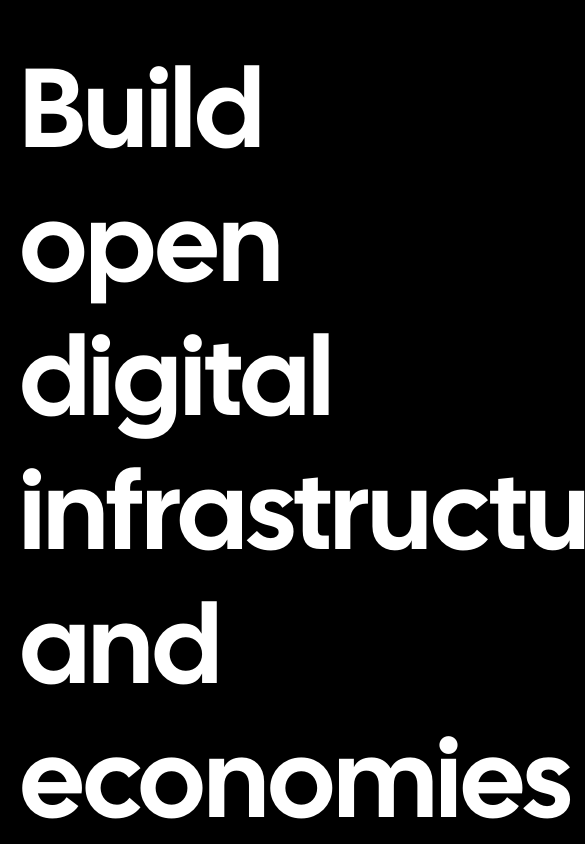
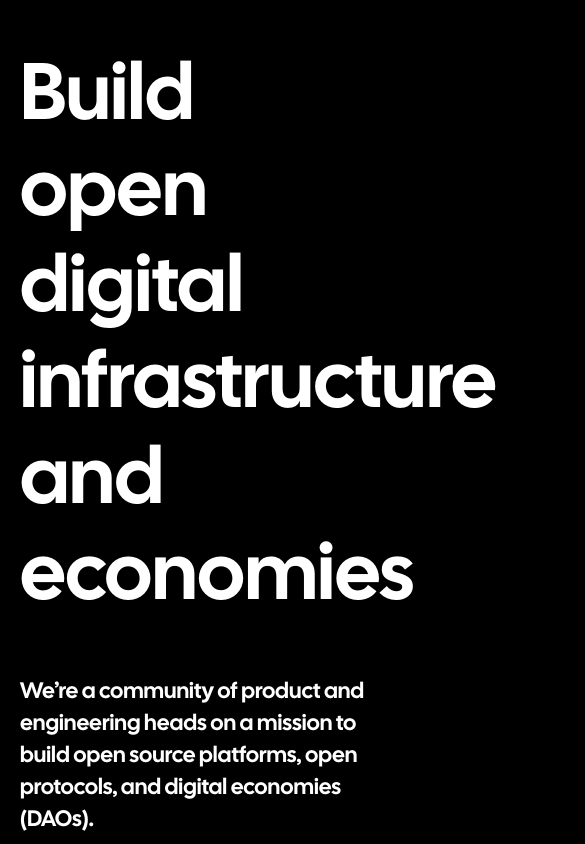
Before and after one commit to 0xmorphism/homepage, a plain HTML site: page index.html in a window 390 px wide. Shown: the top 844 px of the page, 585 px wide, since content can reach past the window. Drawn offline with Linux system fonts and the light colour scheme.

Commit message:
change h1 size

```diff
--- a/global.css
+++ b/global.css
@@ -107,7 +107,7 @@ button:focus {
 }
 
 h1 {
-	font-size: 7rem;
+	font-size: 5rem;
 	margin: 0;
 }
 
@@ -126,7 +126,7 @@ p {
 
 @media only screen and (max-width: 600px) {
 	h1 {
-		font-size: 7rem;
+		font-size: 5rem;
 	}
 	.title {
 		display: flex;
```
